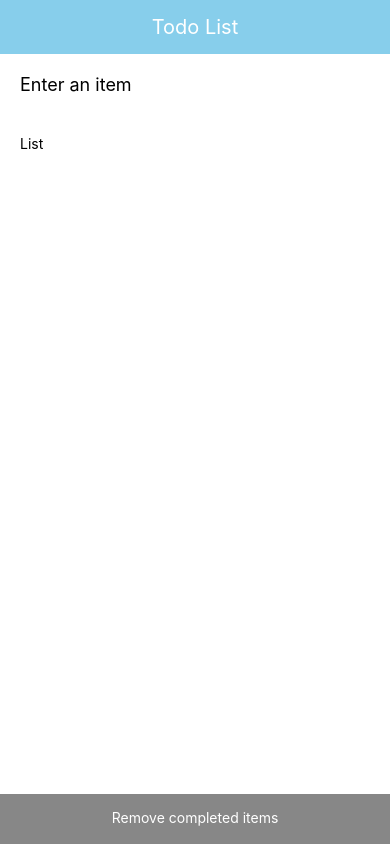
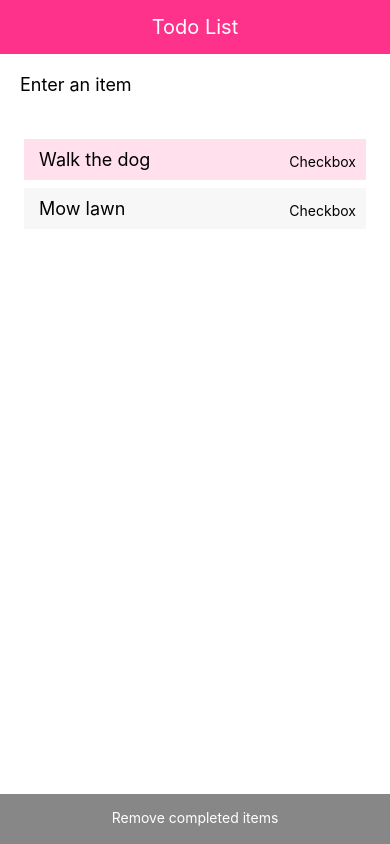
Before and after one commit to clarawrsong/First-React-Native-Project, a React Native app: screen / in a window 390 px wide. Built offline with nearby package versions, Linux system fonts and the light colour scheme.

Commit message:
add items to list

```diff
--- a/App.js
+++ b/App.js
@@ -16,22 +16,36 @@ export default class App extends Component {
   constructor() {
     super();
     this.state = {
-      todos: []
+      item: null,
+      todos: [{text:'Walk the dog', completed:false},
+        {text:'Mow lawn', completed:true}]
     }
   }
 
-  addItem = (text) => {
+  onChangeText = (newText) => {
+    // console.log(newText)
+    this.setState({
+      item: {
+        text: newText,
+        completed: false
+      }
+    })
+  }
+
+  addItem = () => {
     const {todos} = this.state;
-    this.setState({todos: [text, ...todos]});
-    console.log('submitted')
+    const newItem = this.state.item;
+    if (!newItem) return
+    this.setState({todos: [newItem, ...todos]});
   }
 
   render() {
+    // console.log(this.state.todos)
     return (
       <View style={styles.container}>
         <Title />
-        <Input addItem={this.addItem}/>
-        <List />
+        <Input changeText={this.onChangeText} addItem={this.addItem}/>
+        <List list={this.state.todos}/>
         <Footer />
       </View>
     );
--- a/components/Checkbox.js
+++ b/components/Checkbox.js
@@ -3,23 +3,18 @@ import { StyleSheet, Text, View } from 'react-native';
 
 
 const styles = StyleSheet.create({
-  header: {
-    top: 20,
-    alignSelf: 'stretch',
-    padding: 10,
-    backgroundColor: '#87CEEB'
+  box: {
+    alignSelf: 'flex-end',
   },
-  title: {
-      textAlign: 'center',
-      color: 'white',
-      fontSize: 20,
+  check: {
+
   }
 });
 
 export default class Checkbox extends Component {
   render() {
     return (
-      <View>
+      <View style={styles.box}>
         <Text>Checkbox</Text>
       </View>
     );
--- a/components/Input.js
+++ b/components/Input.js
@@ -3,18 +3,18 @@ import { StyleSheet, Text, View, TextInput } from 'react-native';
 
 const styles = StyleSheet.create({
   input: {
-    padding: 20,
+    padding: 20
   },
 });
 
 export default class Title extends Component {
   render() {
-    const {addItem} = this.props;
     return (
       <View style={styles.input}>
         <TextInput style={{fontSize: 18}}
           placeholder="Enter an item"
-          onSubmitEditing={(text) => addItem(text)}
+          onChangeText={(text) => this.props.changeText(text)}
+          onSubmitEditing={this.props.addItem}
         />
       </View>
     );
--- a/components/List.js
+++ b/components/List.js
@@ -6,19 +6,38 @@ import Checkbox from './Checkbox';
 const styles = StyleSheet.create({
   list: {
     padding: 20
+  },
+  item: {
+    margin: 4,
+    padding: 10,
+    backgroundColor: '#ffe0ec',
+    flexDirection: 'row',
+    justifyContent: 'space-between'
+  },
+  completed: {
+    backgroundColor: '#f7f7f7'
+  },
+  text: {
+    fontSize: 18
   }
 });
 
 export default class List extends Component {
 
-  renderItem() {
-
+  renderItems = (item, i) => {
+    var itemStyle = item.completed ? [styles.item, styles.completed] : styles.item;
+    return (
+      <View style={itemStyle} >
+        <Text style={styles.text}> {item.text} </Text>
+        <Checkbox />
+      </View>
+    )
   }
 
   render() {
     return (
-        <ScrollView style={styles.list} >
-            <Text>List</Text>
+        <ScrollView style={styles.list}>
+          {this.props.list.map(this.renderItems)}
         </ScrollView>
     );
   }
--- a/components/Title.js
+++ b/components/Title.js
@@ -6,7 +6,7 @@ const styles = StyleSheet.create({
   header: {
     alignSelf: 'stretch',
     padding: 15,
-    backgroundColor: '#87CEEB'
+    backgroundColor: '#ff328b'
   },
   title: {
     textAlign: 'center',
```
